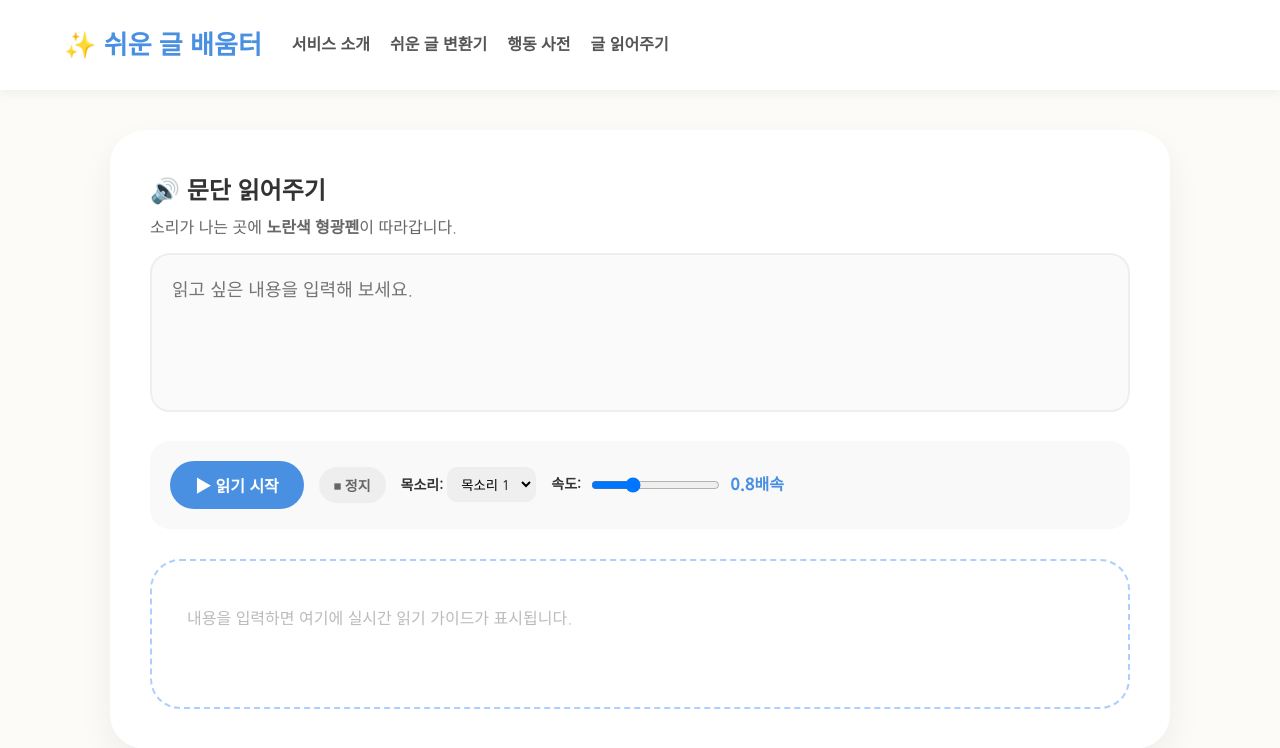
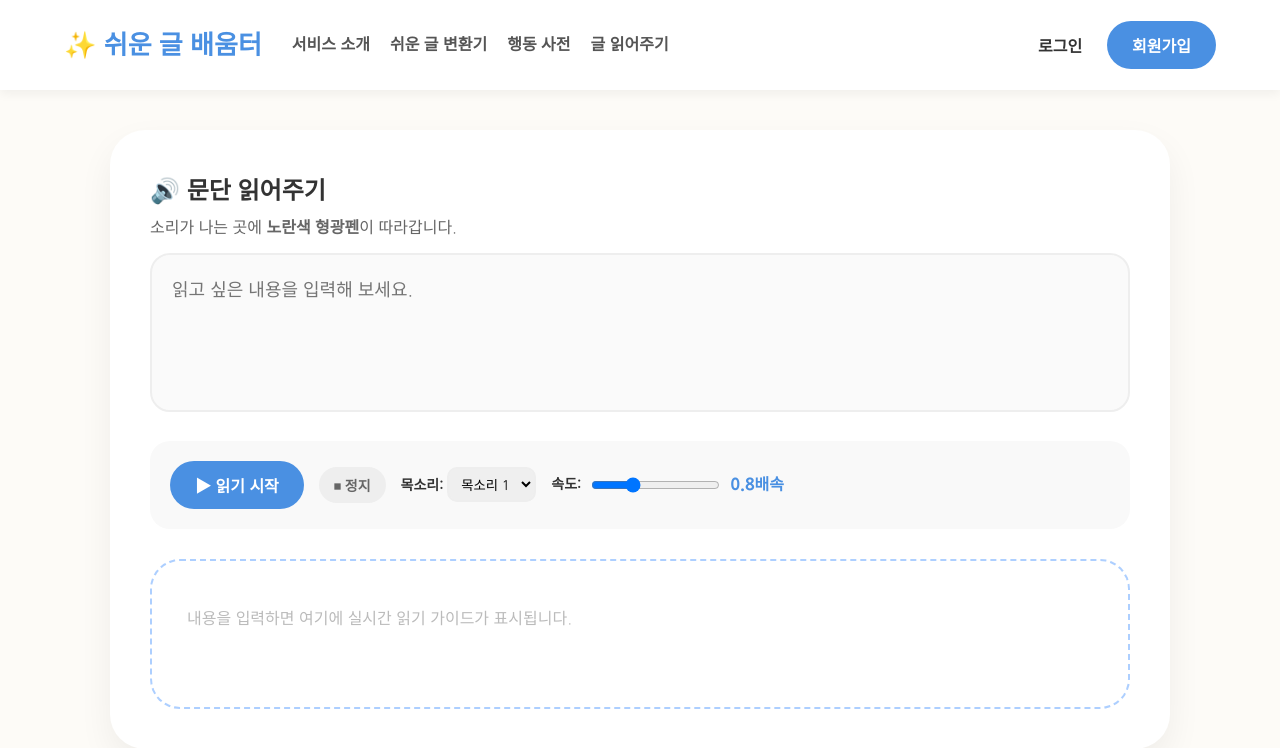
Before and after one commit to dskim080830/webproject, a website: page public/read.html in a window 1280 px wide. Drawn offline with Linux system fonts and the light colour scheme; no server answers.

Commit message:
Update read.html

```diff
--- a/public/read.html
+++ b/public/read.html
@@ -79,6 +79,11 @@
       .header-right {
         display: flex;
         gap: 15px;
+        align-items: center;
+      }
+      #guest-menu {
+        display: flex;
+        gap: 10px;
         align-items: center;
       }
       #user-menu {
@@ -238,6 +243,10 @@
         </ul>
       </div>
       <div class="header-right">
+        <div id="guest-menu">
+          <button class="btn btn-outline" onclick="openM('loginModal')">로그인</button>
+          <button class="btn btn-primary" onclick="openM('signupModal')">회원가입</button>
+        </div>
         <div id="user-menu">
           <span id="u-info"></span>
           <button class="btn btn-sub" onclick="handleLogout()">로그아웃</button>
```
